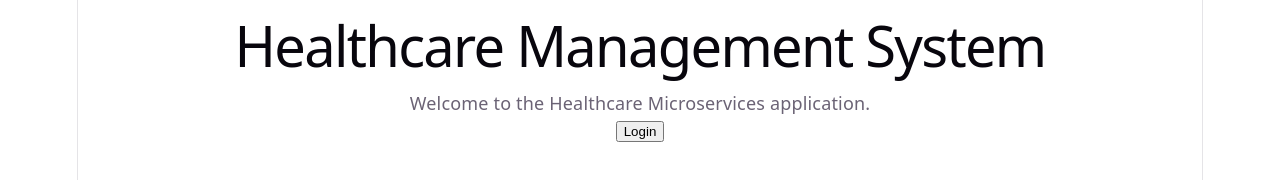
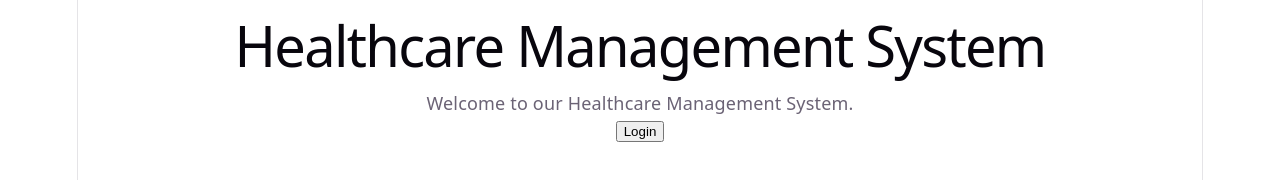
Before and after one commit to rakshithav2004/healthcare-microservices, a React (Vite) app in the folder healthcare-frontend/: page / in a window 1280 px wide. Shown: the top 180 px of the page. Built offline with nearby package versions, Linux system fonts and the light colour scheme.

Commit message:
chore: update React welcome message

```diff
--- a/healthcare-frontend/src/App.jsx
+++ b/healthcare-frontend/src/App.jsx
@@ -2,7 +2,7 @@ function App() {
   return (
     <div>
       <h1>Healthcare Management System</h1>
-      <p>Welcome to the Healthcare Microservices application.</p>
+      <p>Welcome to our Healthcare Management System.</p>
 
       <button>Login</button>
     </div>
```
